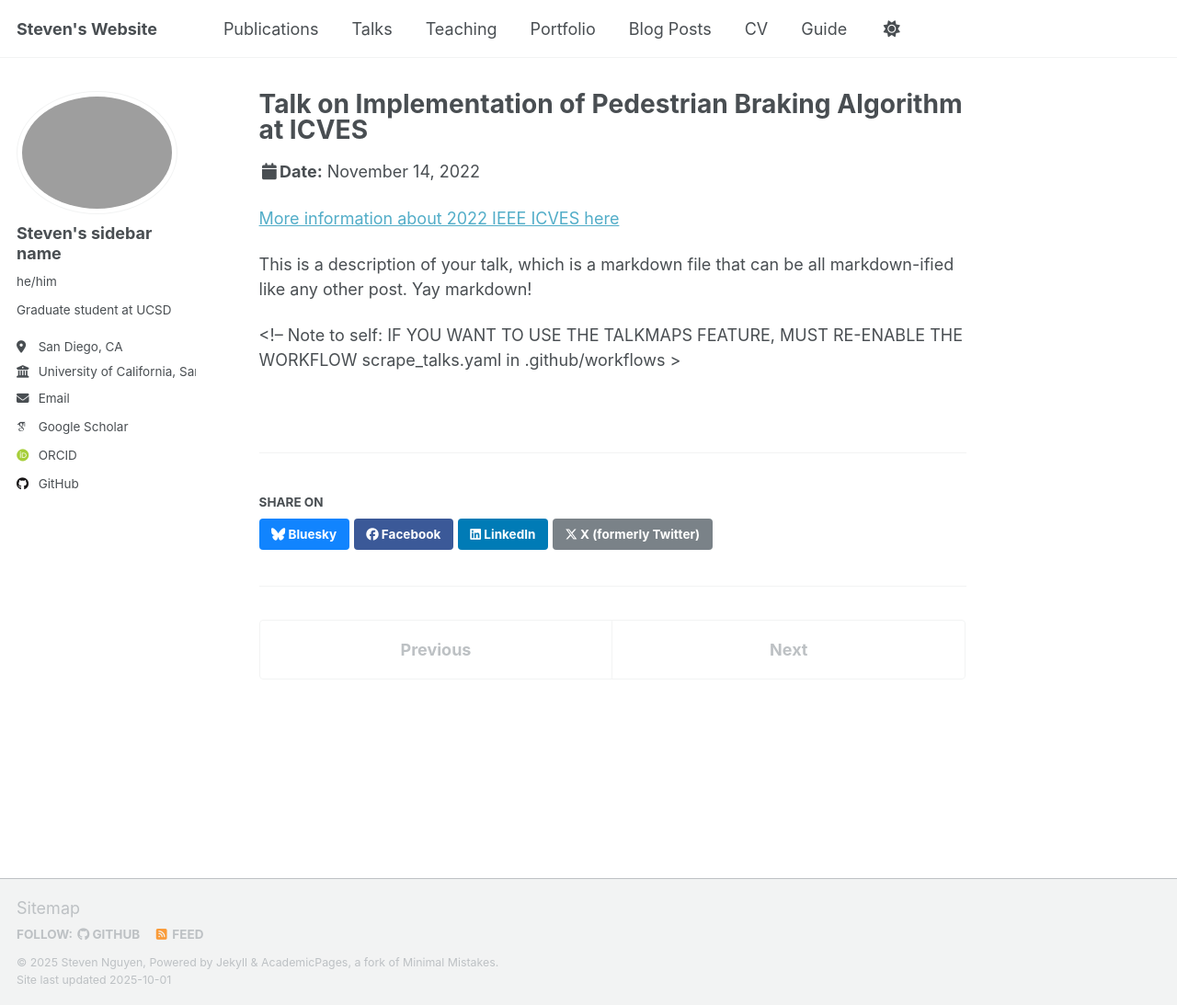
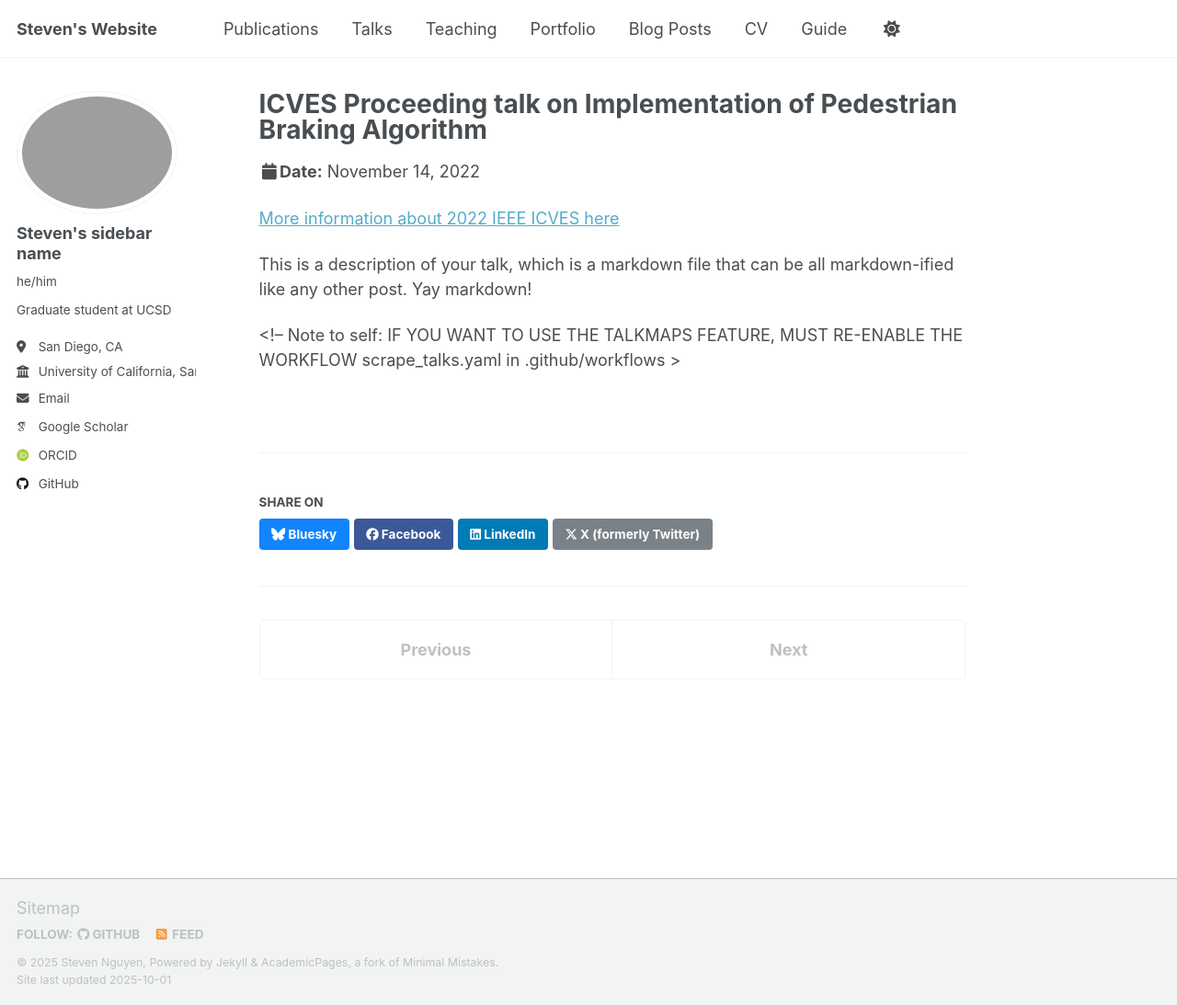
Before and after one commit to nguyensteven01/nguyensteven01.github.io, a Jekyll site: the page built from _talks/2022-ICVES.md, in a window 1280 px wide and 1093 px high. Shown: the whole window at 92% size. Built offline with Jekyll 4.4.1, drawn with Linux system fonts in a browser that asks for light colours; some web fonts are replaced; a script that is not in the unit is left out.

Commit message:
chnaged type of talk for icves to be a conference proceedings talk since there was an associated paper

```diff
--- a/_talks/2022-ICVES.md
+++ b/_talks/2022-ICVES.md
@@ -1,7 +1,7 @@
 ---
-title: "Talk on Implementation of Pedestrian Braking Algorithm at ICVES"
+title: "ICVES Proceeding talk on Implementation of Pedestrian Braking Algorithm"
 collection: talks
-type: "Talk"
+type: "Conference proceedings talk"
 permalink: /talks/2022-ICVES
 venue: "2022 IEEE International Conference on Vehicular Electronics and Safety"
 date: 2022-11-14
```
